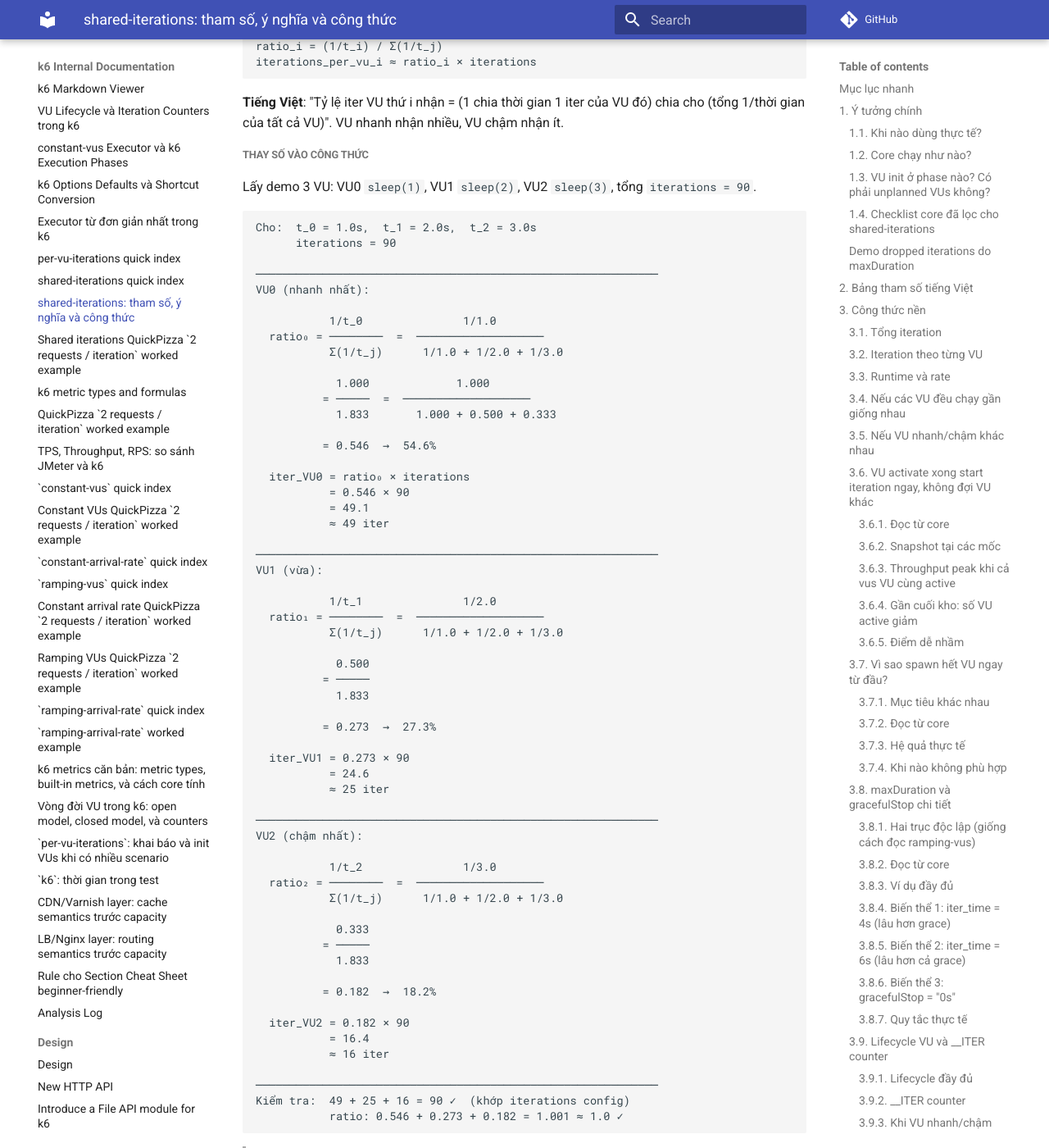
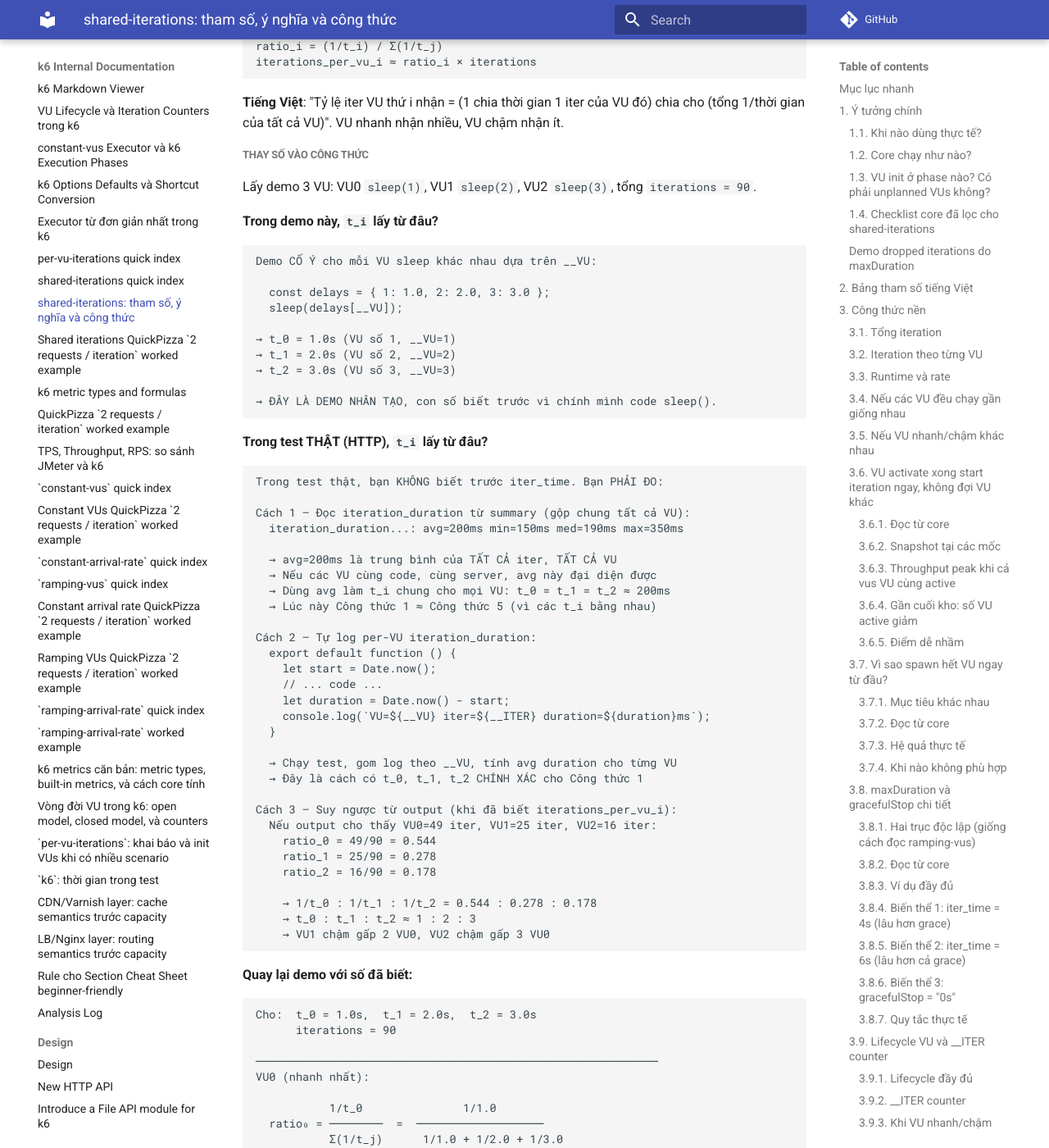
Before and after one commit to meomew-auto/markdown, an MkDocs documentation site: the page built from docs/20260515_02_shared-iterations-tham-so-cong-thuc.md, in a window 1280 px wide and 1400 px high, scrolled down 42886 px. Shown: the whole window at 82% size. Built offline with MkDocs 1.6.1 and Material for MkDocs 9.7.7, drawn with Linux system fonts in a browser that asks for light colours; comment, search, counter and statistics services are not loaded; some of the changed text lies outside the part shown.

Commit message:
Update docs

````diff
--- a/docs/20260515_02_shared-iterations-tham-so-cong-thuc.md
+++ b/docs/20260515_02_shared-iterations-tham-so-cong-thuc.md
@@ -2186,6 +2186,58 @@ VU chậm nhận ít.
 Lấy demo 3 VU: VU0 `sleep(1)`, VU1 `sleep(2)`, VU2 `sleep(3)`, tổng
 `iterations = 90`.
 
+**Trong demo này, `t_i` lấy từ đâu?**
+
+```text
+Demo CỐ Ý cho mỗi VU sleep khác nhau dựa trên __VU:
+
+  const delays = { 1: 1.0, 2: 2.0, 3: 3.0 };
+  sleep(delays[__VU]);
+
+→ t_0 = 1.0s (VU số 1, __VU=1)
+→ t_1 = 2.0s (VU số 2, __VU=2)
+→ t_2 = 3.0s (VU số 3, __VU=3)
+
+→ ĐÂY LÀ DEMO NHÂN TẠO, con số biết trước vì chính mình code sleep().
+```
+
+**Trong test THẬT (HTTP), `t_i` lấy từ đâu?**
+
+```text
+Trong test thật, bạn KHÔNG biết trước iter_time. Bạn PHẢI ĐO:
+
+Cách 1 — Đọc iteration_duration từ summary (gộp chung tất cả VU):
+  iteration_duration...: avg=200ms min=150ms med=190ms max=350ms
+
+  → avg=200ms là trung bình của TẤT CẢ iter, TẤT CẢ VU
+  → Nếu các VU cùng code, cùng server, avg này đại diện được
+  → Dùng avg làm t_i chung cho mọi VU: t_0 = t_1 = t_2 ≈ 200ms
+  → Lúc này Công thức 1 ≈ Công thức 5 (vì các t_i bằng nhau)
+
+Cách 2 — Tự log per-VU iteration_duration:
+  export default function () {
+    let start = Date.now();
+    // ... code ...
+    let duration = Date.now() - start;
+    console.log(`VU=${__VU} iter=${__ITER} duration=${duration}ms`);
+  }
+
+  → Chạy test, gom log theo __VU, tính avg duration cho từng VU
+  → Đây là cách có t_0, t_1, t_2 CHÍNH XÁC cho Công thức 1
+
+Cách 3 — Suy ngược từ output (khi đã biết iterations_per_vu_i):
+  Nếu output cho thấy VU0=49 iter, VU1=25 iter, VU2=16 iter:
+    ratio_0 = 49/90 = 0.544
+    ratio_1 = 25/90 = 0.278
+    ratio_2 = 16/90 = 0.178
+
+    → 1/t_0 : 1/t_1 : 1/t_2 = 0.544 : 0.278 : 0.178
+    → t_0 : t_1 : t_2 ≈ 1 : 2 : 3
+    → VU1 chậm gấp 2 VU0, VU2 chậm gấp 3 VU0
+```
+
+**Quay lại demo với số đã biết:**
+
 ```text
 Cho:  t_0 = 1.0s,  t_1 = 2.0s,  t_2 = 3.0s
       iterations = 90
@@ -2270,6 +2322,41 @@ Gốc của công thức đến từ cơ chế **atomic counter** trong
 của cơ chế "first come first served" qua atomic counter. Đọc lại
 [section 6.2](#62-khi-vu-chậm-hơn-nhiều-thì-phân-phối-ra-sao) để thấy
 cách core hoạt động.
+
+##### Thực tế: iter_time gần bằng nhau — vậy Công thức 1 còn dùng không?
+
+**Trong test thực tế**, tất cả VU chạy cùng 1 `export default function()`:
+cùng code, cùng endpoint, cùng server → `iteration_duration` của các VU
+**xấp xỉ bằng nhau** (chỉ dao động nhẹ ±5-10% do network jitter).
+
+```text
+Demo sleep(1)/sleep(2)/sleep(3) là NHÂN TẠO — cố ý cho khác nhau
+để thấy rõ cơ chế atomic counter. Test thật không ai viết code như vậy.
+```
+
+Vậy Công thức 1 dùng làm gì trong thực tế?
+
+```text
+1. HIỂU CƠ CHẾ — không phải để tính:
+   Công thức 1 giải thích "TẠI SAO" VU có thể nhận số iter khác nhau.
+   Không cần thay số — chỉ cần hiểu: VU nhanh hơn → nhiều iter hơn.
+
+2. Khi t_i ≈ t (thực tế):
+   ratio_i = (1/t) / (n × 1/t) = 1/n
+   iter_per_vu_i = (1/n) × iterations = iterations / n
+   → Công thức 1 thu về Công thức 5
+   → iter phân phối ĐỀU, không cần tính ratio
+
+3. Khi NÀO cần thay số thật vào Công thức 1:
+   - VU dùng data-driven test với payload khác nhau (file 1KB vs 10MB)
+   - Một VU gặp network chậm khác hẳn (timeout, retry nhiều)
+   - Một VU bị "stuck" → iter_time dài gấp 5-10x VU khác
+   → Lúc này mới cần tính ratio để ước lượng mức độ lệch
+
+Tóm lại:
+  - Demo: dùng Công thức 1 để HIỂU
+  - Thực tế: Công thức 5 đủ dùng, Công thức 1 chỉ cần khi có outlier
+```
 
 ##### Phân tích từng bước (với số cụ thể)
 
````
